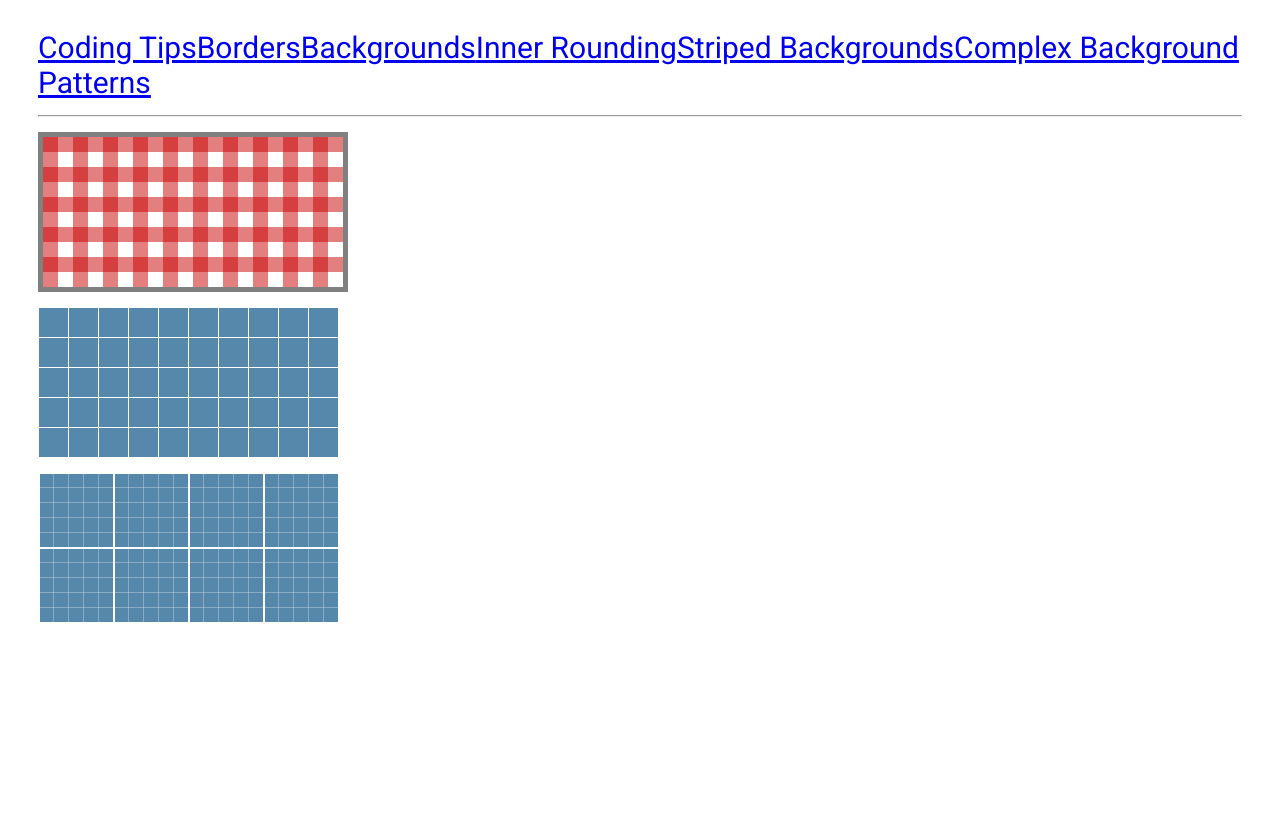
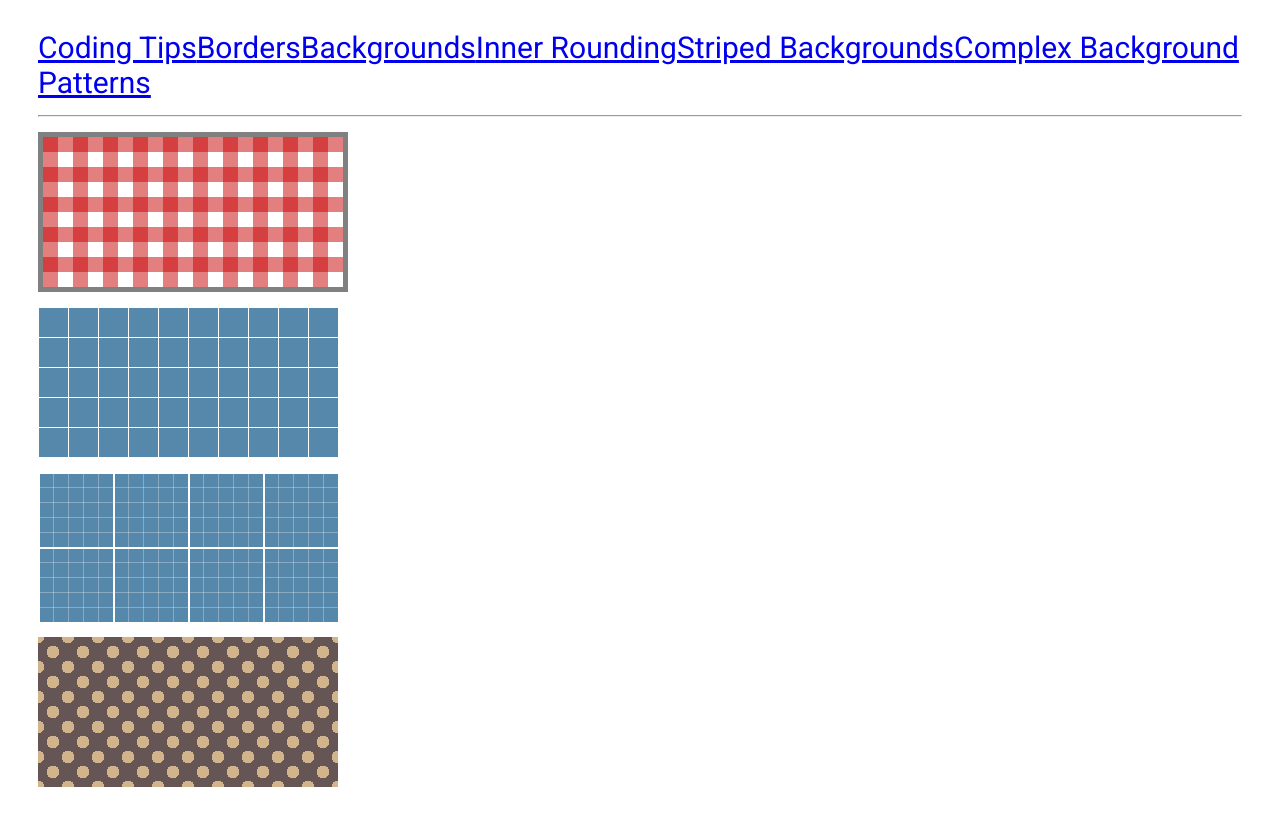
Before and after one commit to ht89/css-secrets, an Angular app: page /complex-bg in a window 1280 px wide. Built offline with nearby package versions, Linux system fonts and the light colour scheme.

Commit message:
polka dot mixin

```diff
--- a/src/app/complex-bg-patterns/complex-bg-patterns.component.html
+++ b/src/app/complex-bg-patterns/complex-bg-patterns.component.html
@@ -3,3 +3,5 @@
 <div class="blueprint-grid"></div>
 
 <div class="realistic-blueprint-grid"></div>
+
+<div class="polka-dot"></div>
--- a/src/app/complex-bg-patterns/complex-bg-patterns.component.scss
+++ b/src/app/complex-bg-patterns/complex-bg-patterns.component.scss
@@ -32,10 +32,19 @@ div {
     “If a color stop has a position that is less than the specified position of any color stop before it in the list, set its position to be equal to the largest specified position of any color stop before it.”
     */
     background: #58a;
-    background-image:
-        linear-gradient(white 2px, transparent 0),
-        linear-gradient(90deg, white 2px, transparent 0),
-        linear-gradient(hsla(0, 0%, 100%, .3) 1px, transparent 0),
-        linear-gradient(90deg, hsla(0, 0%, 100%, .3) 1px, transparent 0);
+    background-image: linear-gradient(white 2px, transparent 0), linear-gradient(90deg, white 2px, transparent 0), linear-gradient(hsla(0, 0%, 100%, .3) 1px, transparent 0), linear-gradient(90deg, hsla(0, 0%, 100%, .3) 1px, transparent 0);
     background-size: 75px 75px, 75px 75px, 15px 15px, 15px 15px;
 }
+
+@mixin polka($size, $dot, $base, $accent) {
+    background: $base;
+    background-image: radial-gradient($accent $dot, transparent 0), radial-gradient($accent $dot, transparent 0);
+    background-size: $size $size;
+    background-position: 0 0, $size / 2 $size / 2;
+}
+
+.polka-dot {
+    width: 300px;
+    height: 150px;
+    @include polka(30px, 30%, #655, tan);
+}
```
